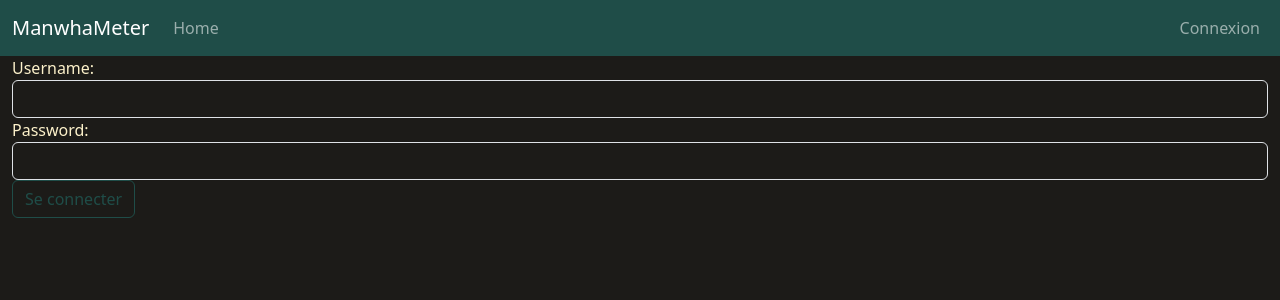
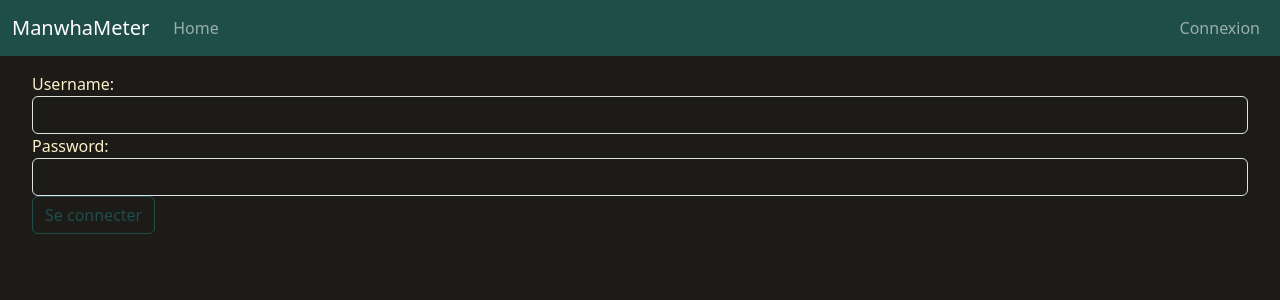
Before and after one commit to Ydemae/ManwhaMeter, an Angular app in the folder frontend/: page /login in a window 1280 px wide. Shown: the top 300 px of the page. Built offline with nearby package versions, Linux system fonts and the light colour scheme.

Commit message:
quick style update

```diff
--- a/frontend/src/app/book-detail/book-detail.component.scss
+++ b/frontend/src/app/book-detail/book-detail.component.scss
@@ -1,5 +1,6 @@
 .detailImage{
     max-height: 25rem;
+    max-width: 18vw;
     width: auto;
 }
 .tiny-margin-right{
--- a/frontend/src/app/login/login.component.html
+++ b/frontend/src/app/login/login.component.html
@@ -9,7 +9,7 @@
     {{ this.flashMessage }}
 </div>
 
-<div class="container-fluid">
+<div class="content-wrapper">
     <form class="col">
         <div>
             <label for="login">Username:</label>
```
Also changed, not shown: 1 other file (tests, documents, lock files or other folders).
